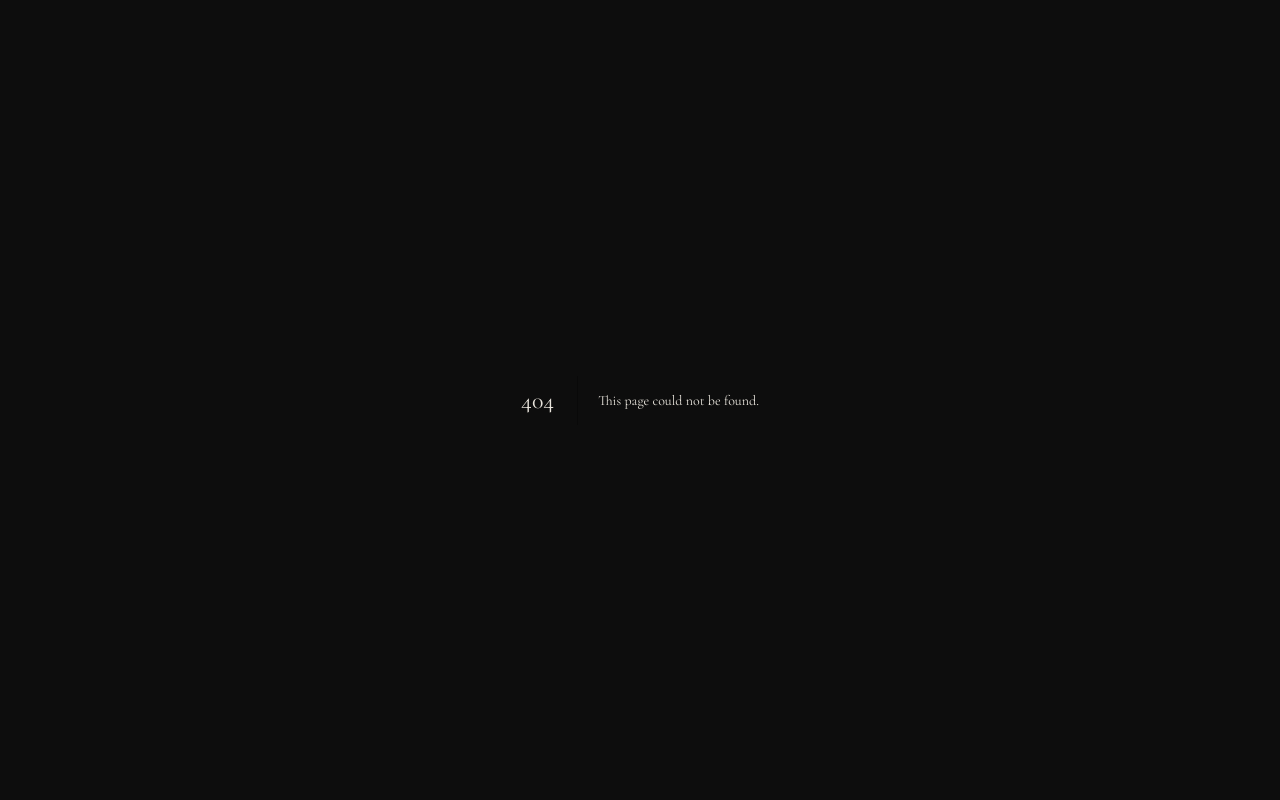
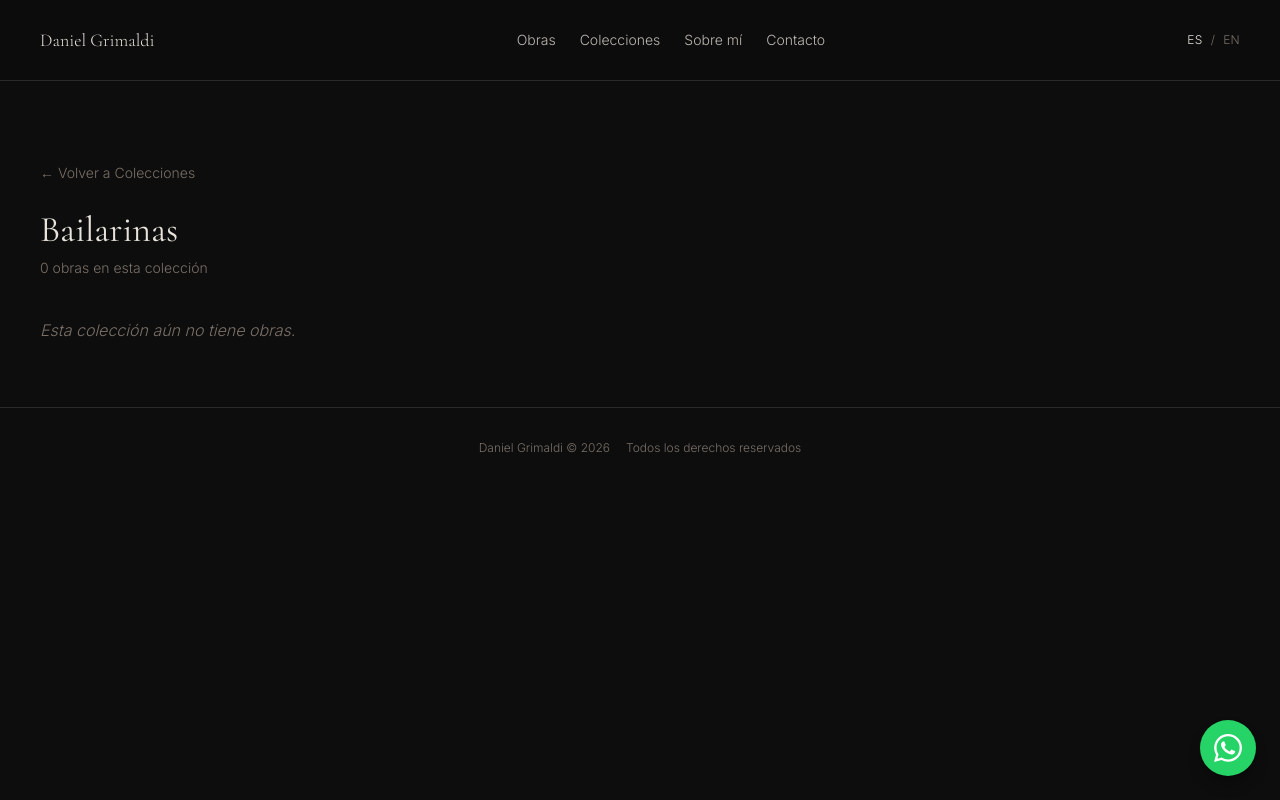
Before and after one commit to danielgrimi/Grim4rt, a Next.js app: page /colecciones/bailarinas in a window 1280 px wide. Before the commit this address had no page. Built offline with nearby package versions, Linux system fonts and the light colour scheme.

Commit message:
feat: add collection detail page at /colecciones/[slug]

```diff
--- /dev/null
+++ b/src/app/colecciones/[slug]/page.tsx
@@ -0,0 +1,31 @@
+import { notFound } from 'next/navigation'
+import { Navbar } from '@/components/layout/Navbar'
+import { Footer } from '@/components/layout/Footer'
+import { WhatsAppButton } from '@/components/layout/WhatsAppButton'
+import { CollectionDetail } from '@/components/collections/CollectionDetail'
+import { collections } from '@/data/collections'
+
+export function generateStaticParams() {
+  return collections.map((collection) => ({ slug: collection.slug }))
+}
+
+export default async function CollectionDetailPage({
+  params,
+}: {
+  params: Promise<{ slug: string }>
+}) {
+  const { slug } = await params
+  const exists = collections.some((c) => c.slug === slug)
+  if (!exists) notFound()
+
+  return (
+    <>
+      <Navbar />
+      <main className="pt-24">
+        <CollectionDetail slug={slug} />
+      </main>
+      <Footer />
+      <WhatsAppButton />
+    </>
+  )
+}
--- /dev/null
+++ b/src/components/collections/CollectionDetail.tsx
@@ -0,0 +1,42 @@
+'use client'
+import { collections } from '@/data/collections'
+import { artworks } from '@/data/artworks'
+import { useLanguage } from '@/lib/language-context'
+import { ArtworkCard } from '@/components/ui/ArtworkCard'
+import { BackButton } from '@/components/ui/BackButton'
+
+export function CollectionDetail({ slug }: { slug: string }) {
+  const { language } = useLanguage()
+  const collection = collections.find((c) => c.slug === slug)
+
+  if (!collection) return null
+
+  const works = collection.workIds
+    .map((id) => artworks.find((a) => a.id === id))
+    .filter((work): work is NonNullable<typeof work> => Boolean(work))
+
+  return (
+    <section className="max-w-[1440px] mx-auto px-6 md:px-10 py-16">
+      <BackButton href="/colecciones" label={language === 'es' ? 'Volver a Colecciones' : 'Back to Collections'} />
+
+      <h1 className="font-display text-4xl mt-6">{collection.name[language]}</h1>
+      <p className="text-sm text-brand-muted mt-2">
+        {language === 'es'
+          ? `${works.length} obras en esta colección`
+          : `${works.length} works in this collection`}
+      </p>
+
+      {works.length === 0 ? (
+        <p className="mt-10 text-brand-muted italic">
+          {language === 'es' ? 'Esta colección aún no tiene obras.' : 'This collection has no works yet.'}
+        </p>
+      ) : (
+        <div className="grid grid-cols-1 sm:grid-cols-2 lg:grid-cols-3 gap-6 mt-10">
+          {works.map((work) => (
+            <ArtworkCard key={work.id} artwork={work} />
+          ))}
+        </div>
+      )}
+    </section>
+  )
+}
```
Also changed, not shown: 1 other file (tests, documents, lock files or other folders).
